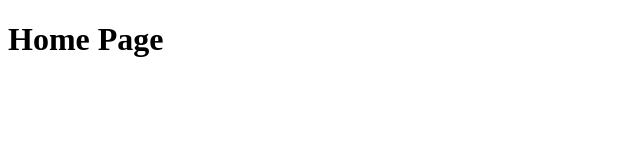
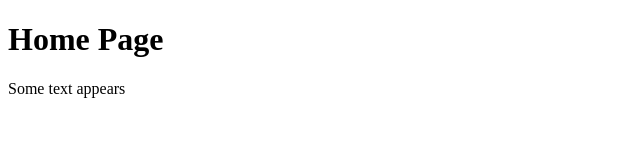
Before and after one commit to HammadSamad/Project-1, a plain HTML site: page index.html in a window 1280 px wide. Shown: the whole page, without its empty margins (0-640 px from the left). Drawn offline with Linux system fonts and the light colour scheme.

Commit message:
Update index.html

```diff
--- a/index.html
+++ b/index.html
@@ -7,5 +7,6 @@
 </head>
 <body>
     <h1>Home Page</h1>
+    <span>Some text appears</span>
 </body>
 </html>
```
